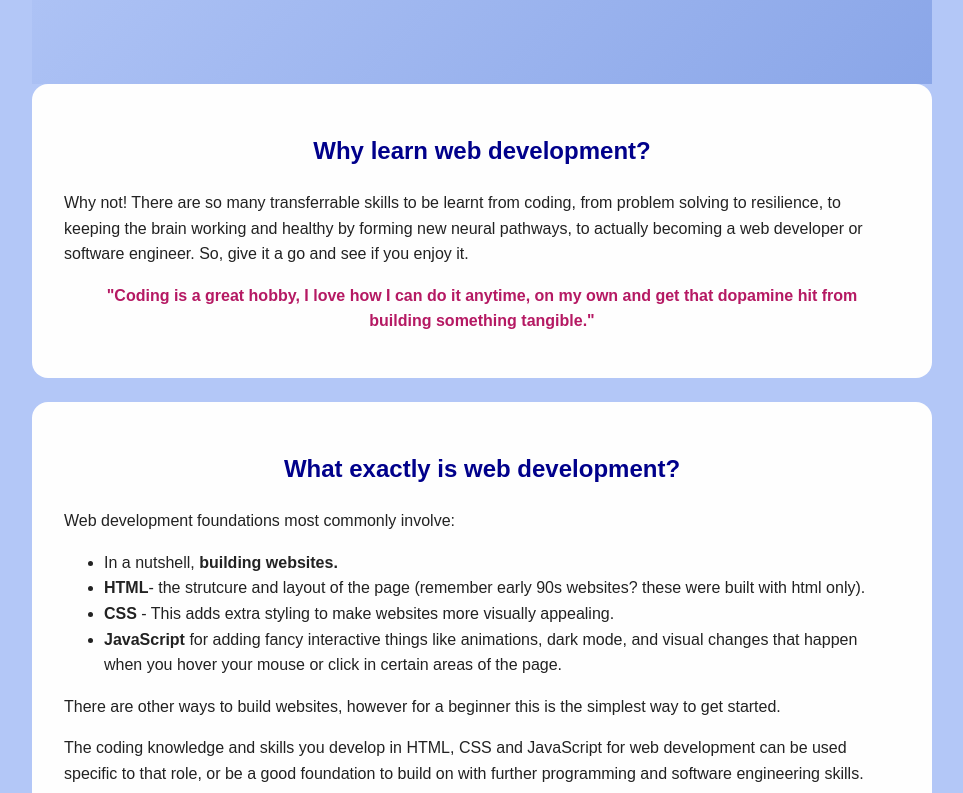
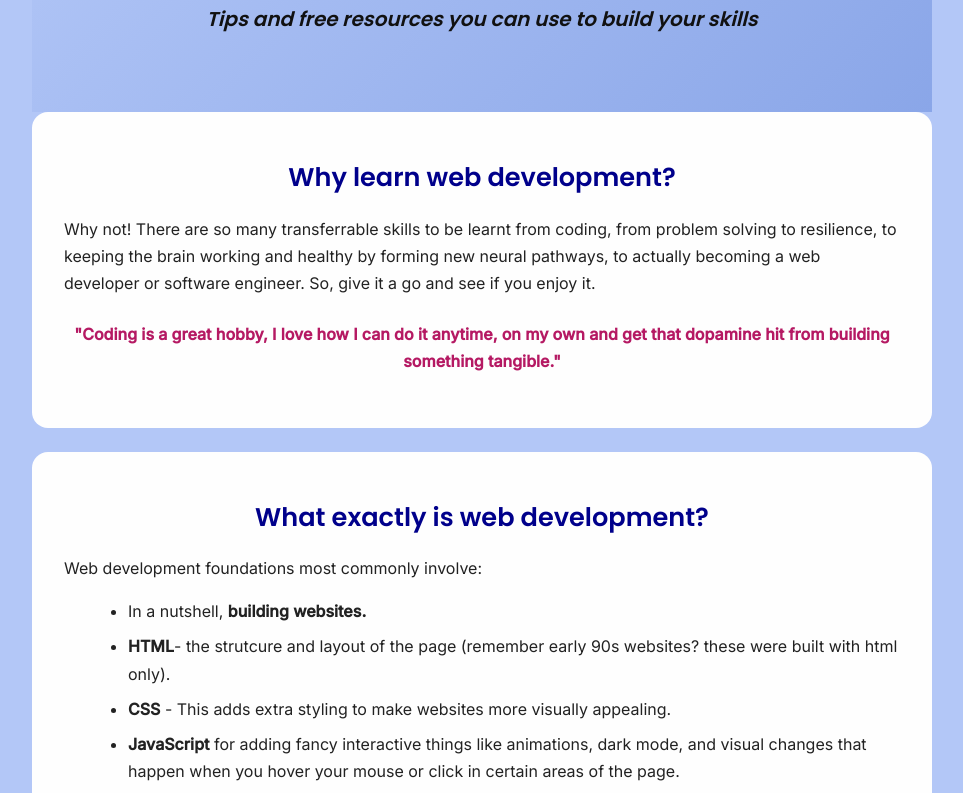
Before and after one commit to LCampbellDev/web-dev-basics, a plain HTML site: page index.html in a window 1280 px wide. Shown: the part 179-972 px from the top of the page, without its empty margins (158-1121 px from the left). Drawn offline with Linux system fonts and the light colour scheme.

Commit message:
update css, add google fonts

```diff
--- a/index.html
+++ b/index.html
@@ -6,7 +6,13 @@
 <head>
     <!--insert meta data - page title, social links if relevant-->
     <meta charset="UTF-8">
-        <title>Web Development Basics</title> <!--browser title-->
+    <title>Web Development Basics</title> <!--browser title-->
+
+    <!--add Google Fonts: Inter (body), Poppins (headings)-->
+    <link rel="preconnect" href="https://fonts.googleapis.com">
+    <link rel="preconnect" href="https://fonts.gstatic.com" crossorigin>
+    <link href="https://fonts.googleapis.com/css2?family=Inter:wght@400;500&family=Poppins:wght@600;700&display=swap" rel="stylesheet">
+
     <link rel="stylesheet" href="style.css">
     <script src="script.js"></script>
 </head>
--- a/style.css
+++ b/style.css
@@ -1,25 +1,28 @@
-/* main wrapper for spacing and text alignment*/
+/* main wrapper for spacing and text alignment */
 main {
-  max-width: 900px;
-  margin: 0 auto;
-  padding: 0 2rem;
+    max-width: 900px;
+    margin: 0 auto;
+    padding: 0 2rem;
 }
 
+/* base page styles */
 body {
-  background-color: #b3c7f7;
-  color: #222;        /* dark grey, very readable */
-  font-family: Arial, sans-serif;
-  font-size: 1rem;
-  line-height: 1.6;
+    background-color: #b3c7f7;
+    color: #222; /* dark text so paragraphs are visible */
+    font-family: "Inter", Arial, sans-serif;
+    font-size: 1rem;
+    line-height: 1.7;
 }
 
-
+/* hero section */
 .hero {
     text-align: center;
     padding: 4rem 0;
     background: linear-gradient(135deg, #b3c7f7, #8aa6e8);
+    color: #111;
 }
 
+/* content sections as cards */
 .why,
 .what,
 .resources,
@@ -30,45 +33,87 @@ body {
     margin-bottom: 1.5rem;
 }
 
+/* Headings: more modern looking font + hierarchy */
+h1,
+h2,
+h3 {
+    font-family: "Poppins", Arial, sans-serif;
+    font-weight: 600;
+}
 
 h1 {
     text-align: center;
-    color: black;
+    color: #111;
+    font-size: 2.4rem;
+    margin-bottom: 0.5rem;
 }
 
 h2 {
     text-align: center;
     color: darkblue;
+    font-size: 1.6rem;
+    margin: 1rem 0 0.75rem;
 }
 
 h3 {
     color: #054fb9;
+    font-size: 1.25rem;
+    margin: 0.75rem 0;
 }
 
+/* Make the hero subheading centred and a bit softer */
+.hero h3 {
+    text-align: center;
+    color: #111;
+    font-weight: 400;
+    font-style: italic;
+}
+
+/* quotes */
 blockquote {
     color: #b51963;
     font-weight: bold;
     text-align: center;
+    margin: 1.5rem 0;
 }
 
-#paragraph {
-    color: red;
+/* Paragraphs and lists */
+p {
+    margin-bottom: 1rem;
 }
 
+ul {
+    margin: 0 0 1rem 1.5rem;
+}
+
+li {
+    margin-bottom: 0.5rem;
+}
+
+/* utility classes */
 .bold {
-    font-weight:bold;
+    font-weight: bold;
 }
 
 .italic {
-    font-style : italic;
+    font-style: italic;
     color: black;
 }
 
-a:focus, button:focus, input:focus {
+/* focus outlines for accessibility */
+a:focus,
+button:focus,
+input:focus {
     outline: 2px solid orange;
 }
 
+/* mobile tweaks */
 @media (max-width: 600px) {
-    h1 { font-size: 1.8rem; }
-    section { padding: 1.25rem; }
+h1 {
+    font-size: 1.8rem;
 }
+
+section {
+    padding: 1.25rem;
+}
+}
```
